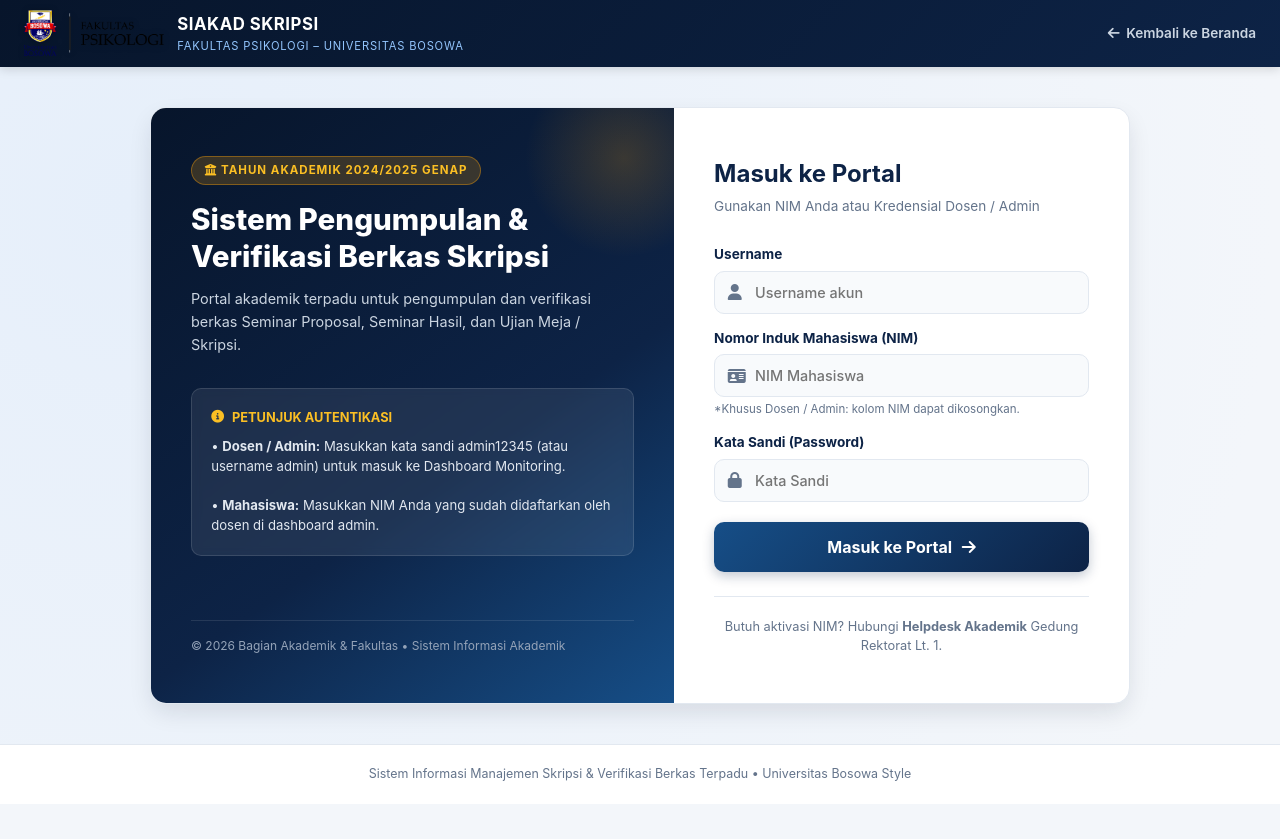
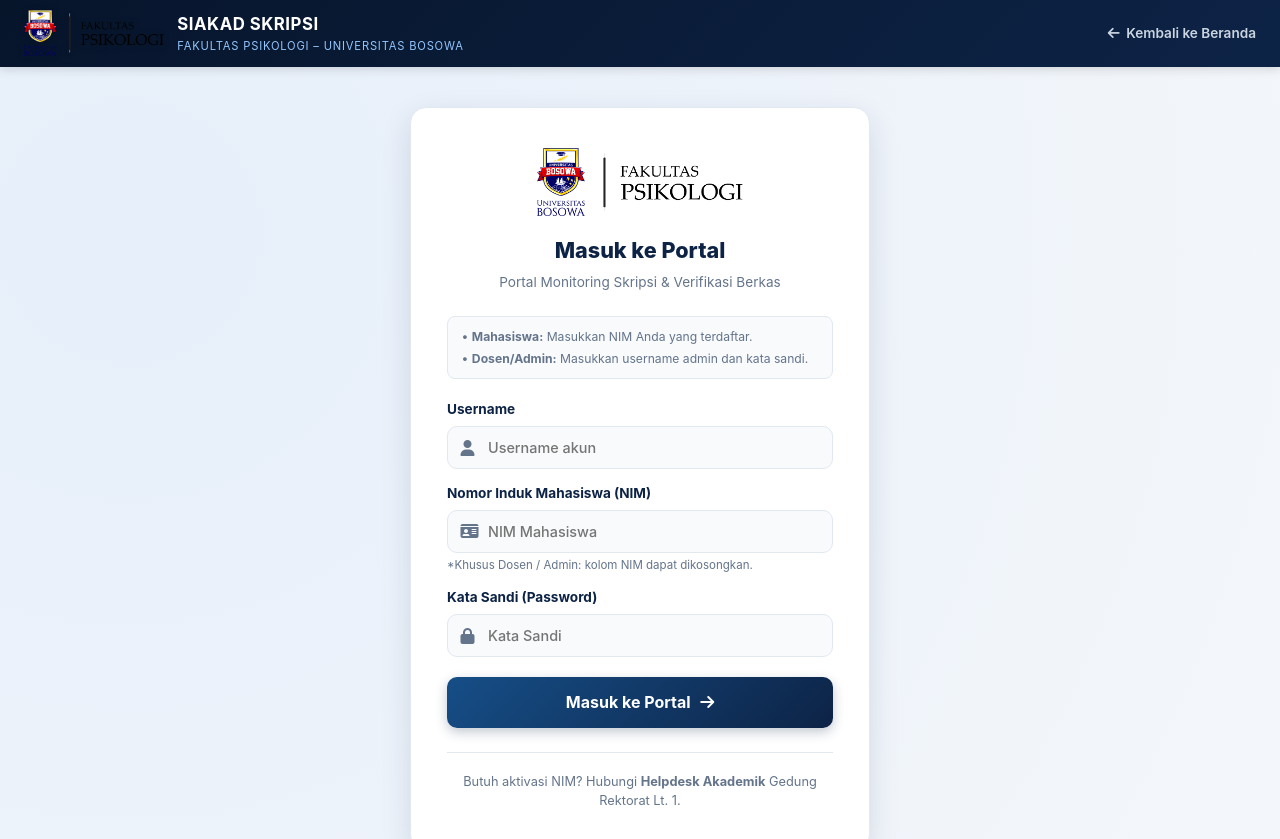
Before and after one commit to akbarsyahrul162-bit/Siakad-Skripsi, a website: page public/login.html in a window 1280 px wide. Shown: the top 839 px of the page. Before the commit the page ends 804 px from the top, so only its background shows below. Drawn offline with Linux system fonts and the light colour scheme; no server answers.

Commit message:
feat(auth): tahap 3 - halaman login bersih minimalis, single centered card, hapus kotak biru banner

```diff
--- a/public/css/style.css
+++ b/public/css/style.css
@@ -214,14 +214,14 @@
 
 .login-gateway-card {
   width: 100%;
-  max-width: 980px;
+  max-width: 460px;
   background: var(--bg-card);
   border-radius: var(--radius-lg);
-  box-shadow: var(--shadow-lg);
+  box-shadow: 0 10px 30px rgba(13, 35, 70, 0.12);
   overflow: hidden;
-  display: grid;
-  grid-template-columns: 1.15fr 1fr;
+  display: block;
   border: 1px solid var(--border-color);
+  margin: 0 auto;
 }
 
 .login-banner-side {
--- a/public/login.html
+++ b/public/login.html
@@ -91,38 +91,18 @@
   <main class="login-page-wrapper">
     <div class="login-gateway-card">
 
-      <!-- Left Side: Campus Identity & Announcement -->
-      <div class="login-banner-side">
-        <div class="banner-head">
-          <span class="academic-chip" id="loginChip">
-            <i class="fa-solid fa-building-columns"></i> Tahun Akademik 2024/2025 Genap
-          </span>
-          <h1 id="loginJudul">Sistem Pengumpulan & Verifikasi Berkas Skripsi</h1>
-          <p id="loginDeskripsi">
-            Portal akademik terpadu untuk pengumpulan dan verifikasi berkas Seminar Proposal, Seminar Hasil, dan Ujian Meja / Skripsi.
-          </p>
-
-          <div class="academic-announcements">
-            <div class="announcement-title">
-              <i class="fa-solid fa-circle-info"></i> Petunjuk Autentikasi
-            </div>
-            <div class="announcement-text">
-              • <strong>Dosen / Admin:</strong> <span id="loginPetunjukDosen">Masukkan kata sandi <code>admin12345</code> (atau username <code>admin</code>) untuk masuk ke Dashboard Monitoring.</span><br><br>
-              • <strong>Mahasiswa:</strong> <span id="loginPetunjukMhs">Masukkan NIM Anda yang sudah didaftarkan oleh dosen di dashboard admin.</span>
-            </div>
-          </div>
+      <!-- 1 Single Clean Portal Login Form Card -->
+      <div class="login-form-side" style="padding: 2.5rem 2.25rem;">
+        <div class="form-header" style="text-align: center; margin-bottom: 1.5rem;">
+          <img src="/img/Logo-Fakultas-Psikologi.png" alt="Logo Fakultas Psikologi Universitas Bosowa" style="height: 68px; margin-bottom: 0.75rem; object-fit: contain;">
+          <h2 id="loginJudul" style="font-size: 1.35rem; font-weight: 800; color: var(--primary-navy); margin-bottom: 0.35rem;">Masuk ke Portal</h2>
+          <p id="loginDeskripsi" style="font-size: 0.85rem; color: #64748b;">Portal Monitoring Skripsi & Verifikasi Berkas</p>
         </div>
 
-        <div class="banner-foot" id="loginFooter">
-          © 2026 Bagian Akademik & Fakultas • Sistem Informasi Akademik
-        </div>
-      </div>
-
-      <!-- Right Side: 1 Single Portal Login Form -->
-      <div class="login-form-side">
-        <div class="form-header">
-          <h2>Masuk ke Portal</h2>
-          <p>Gunakan NIM Anda atau Kredensial Dosen / Admin</p>
+        <!-- Petunjuk Singkat Autentikasi -->
+        <div style="background: #f8fafc; border: 1px solid var(--border-color); border-radius: 8px; padding: 0.65rem 0.85rem; font-size: 0.76rem; color: #64748b; margin-bottom: 1.25rem;">
+          <div>• <strong>Mahasiswa:</strong> <span id="loginPetunjukMhs">Masukkan NIM Anda yang terdaftar.</span></div>
+          <div style="margin-top: 0.25rem;">• <strong>Dosen/Admin:</strong> <span id="loginPetunjukDosen">Masukkan username admin dan kata sandi.</span></div>
         </div>
 
         <!-- Alert Notification Box -->
```
